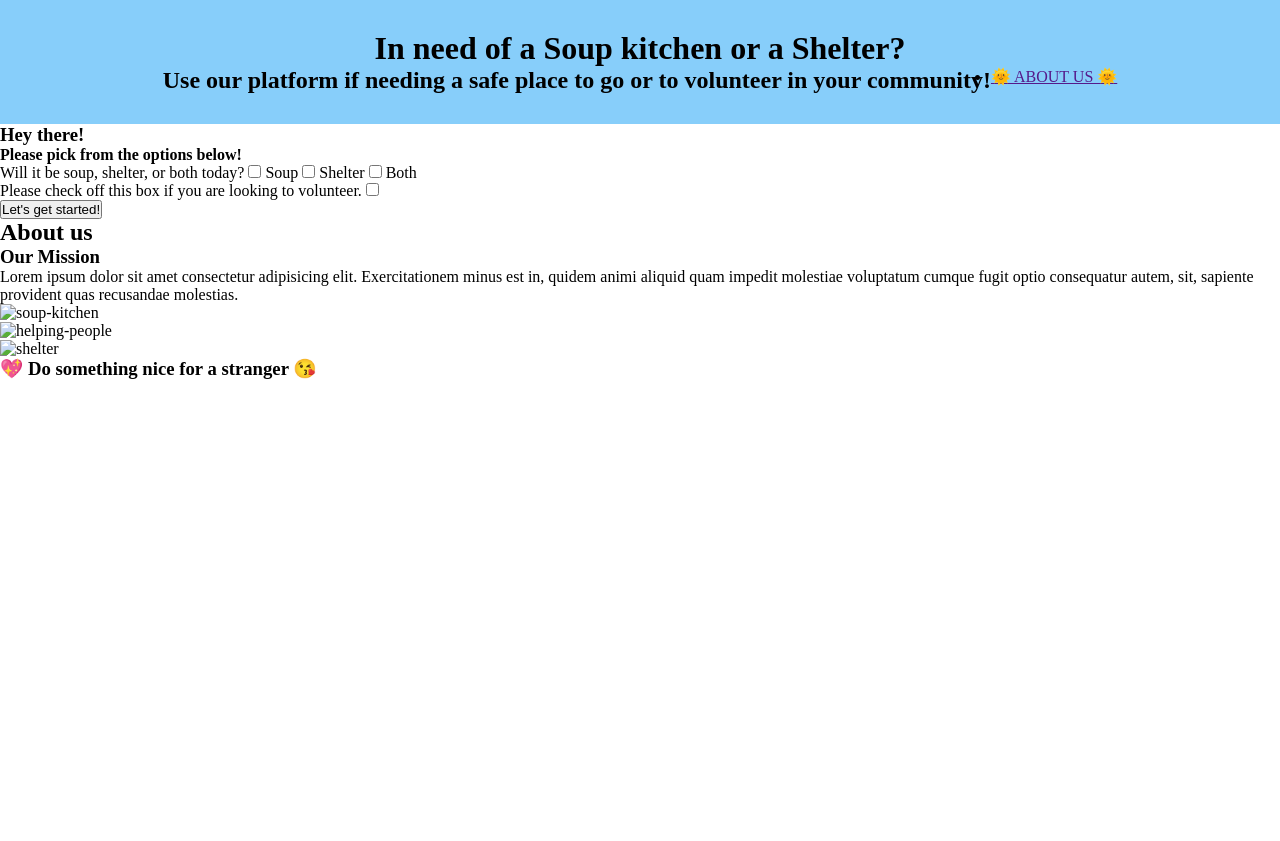
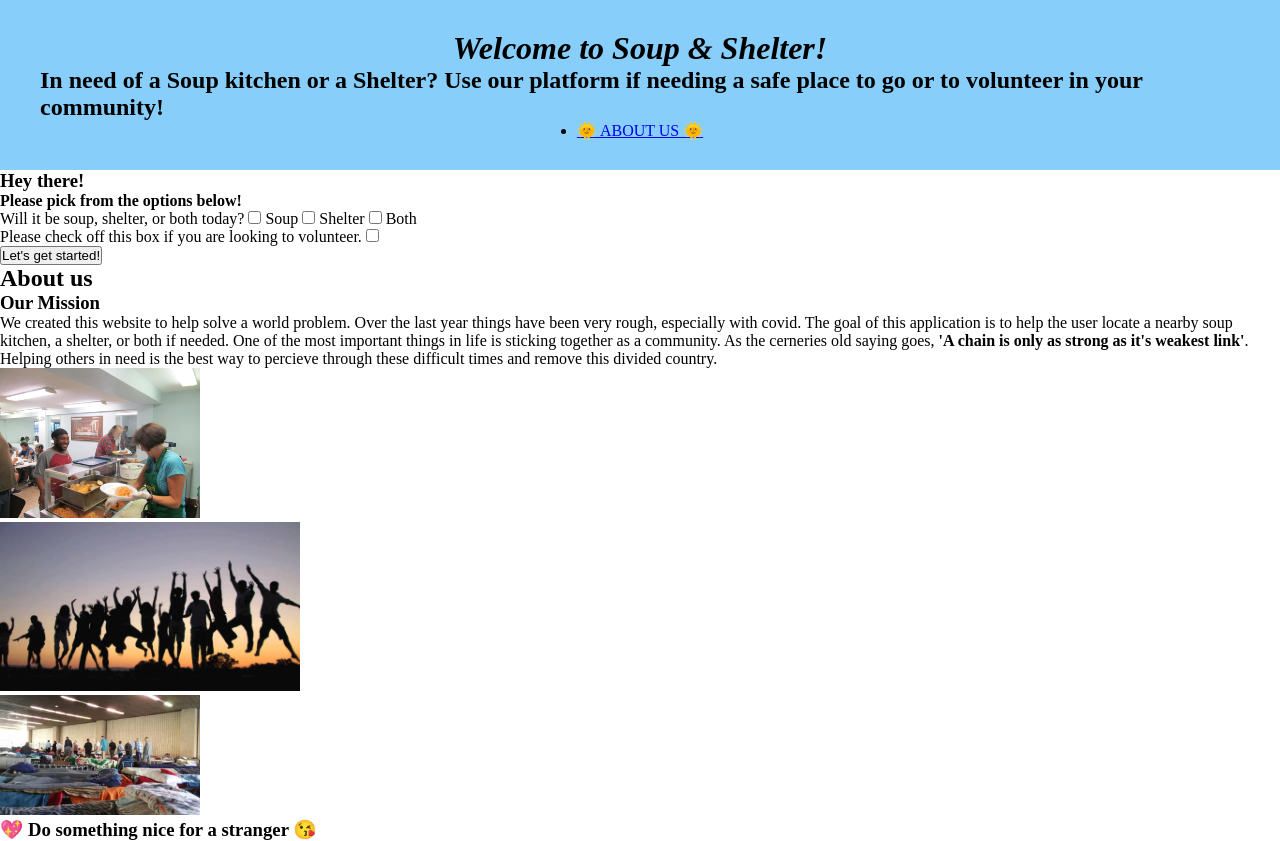
Before and after one commit to sebasiscool69/the-best-project, a plain HTML site: page index.html in a window 1280 px wide. Before the commit the page ends 800 px from the top, so only its background shows below. Drawn offline with Linux system fonts and the light colour scheme; files that its build step writes are made by us from their sources.

Commit message:
fixed html, added img

```diff
--- a/assets/css/style.css
+++ b/assets/css/style.css
@@ -12,6 +12,3 @@ header{
     flex-wrap: wrap;
 
 }
-header h1{
-
-}
--- a/index.html
+++ b/index.html
@@ -10,16 +10,17 @@
 
 <header>
     <h1>
-        <p>In need of a Soup kitchen or a Shelter?
+        <p> <em>Welcome to Soup & Shelter!</em>
         </p>
     </h1>
     <h2>
-        <p> Use our platform if needing a safe place to go or to volunteer in your community!</p>
+        <p> In need of a Soup kitchen or a Shelter?
+            Use our platform if needing a safe place to go or to volunteer in your community!</p>
     </h2>
     <nav>
         <ul>
             <li>
-                <a href= ""> &#127774 ABOUT US &#127774 </a>
+                <a href= "#about-us"> &#127774 ABOUT US &#127774 </a>
             </li>
         </ul>
     </nav>
@@ -58,24 +59,26 @@
         </div>
     </section>
 
-    <section id= "" class="">
+    <section id= "about-us" class="">
         <div class="flex-row">
 
             <h2 class="section-title primary-border">About us</h2>
         </div>
         <div class= "flex-row">
             <h3> Our Mission</h3>
-            <p>Lorem ipsum dolor sit amet consectetur adipisicing elit. Exercitationem minus est in, quidem animi aliquid quam impedit molestiae voluptatum cumque fugit optio consequatur autem, sit, sapiente provident quas recusandae molestias.</p>
+            <p>We created this website to help solve a world problem. Over the last year things have been very rough, especially with covid. The goal of this application is to help the user locate a nearby soup kitchen, a shelter, or both if needed. One of the most important things in life is sticking together as a community.
+                As the cerneries old saying goes,<strong> 'A chain is only as strong as it's weakest link'</strong>. Helping others in need is the best way to percieve through these difficult times and remove this divided country.
+            </p>
             <div class="image-one">
-                <img src="" alt="soup-kitchen" />
+                <img control width="200" src="photos/soup.jpg" alt="soup-kitchen" />
             </div>
 
             <div class="image-two">
-                <img src="" alt="helping-people" />
+                <img control width="300" src="photos/people.jpg" alt="helping-people" />
             </div>
 
             <div class="image-three">
-                <img src="" alt="shelter" />
+                <img control width="200" src="photos/shelter.jpg" alt="shelter" />
             </div>
 
 
```
Also changed, not shown: photos/people.jpg (added), photos/shelter.jpg (added), photos/soup.jpg (added).
